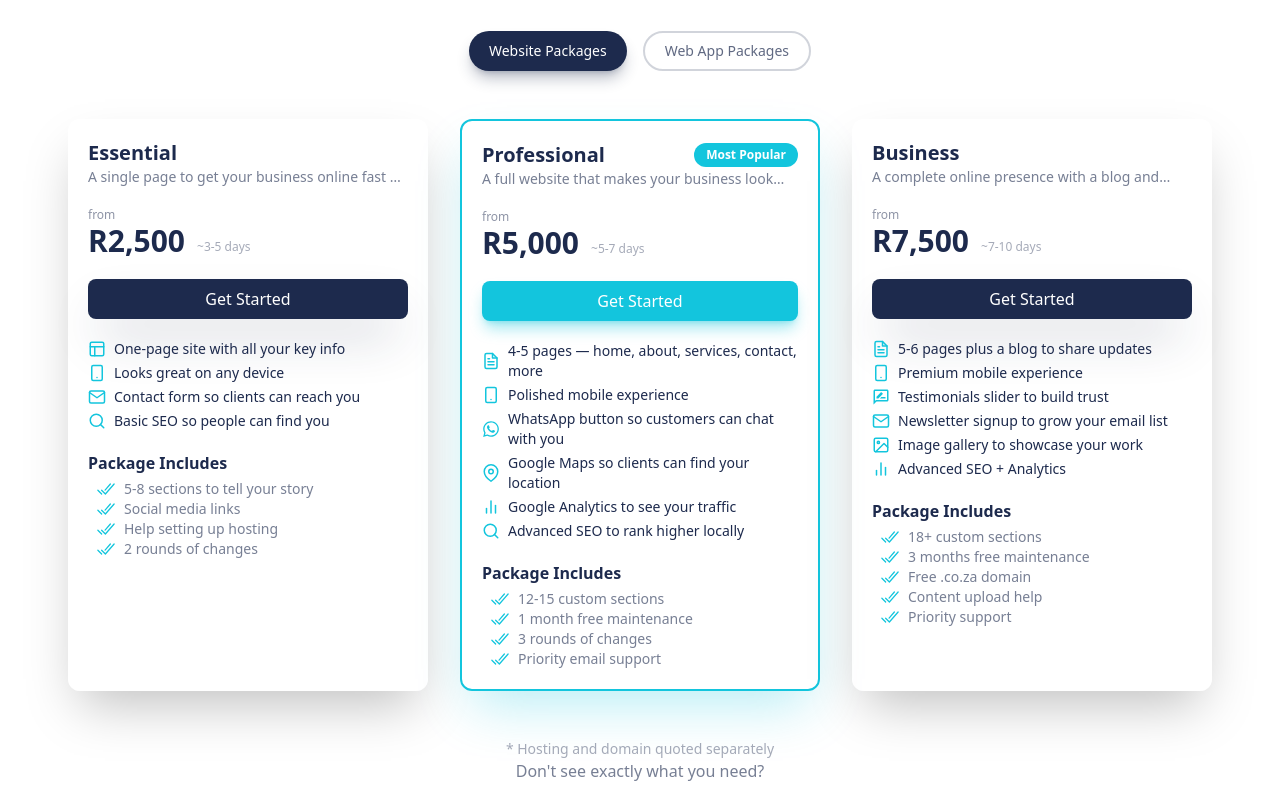
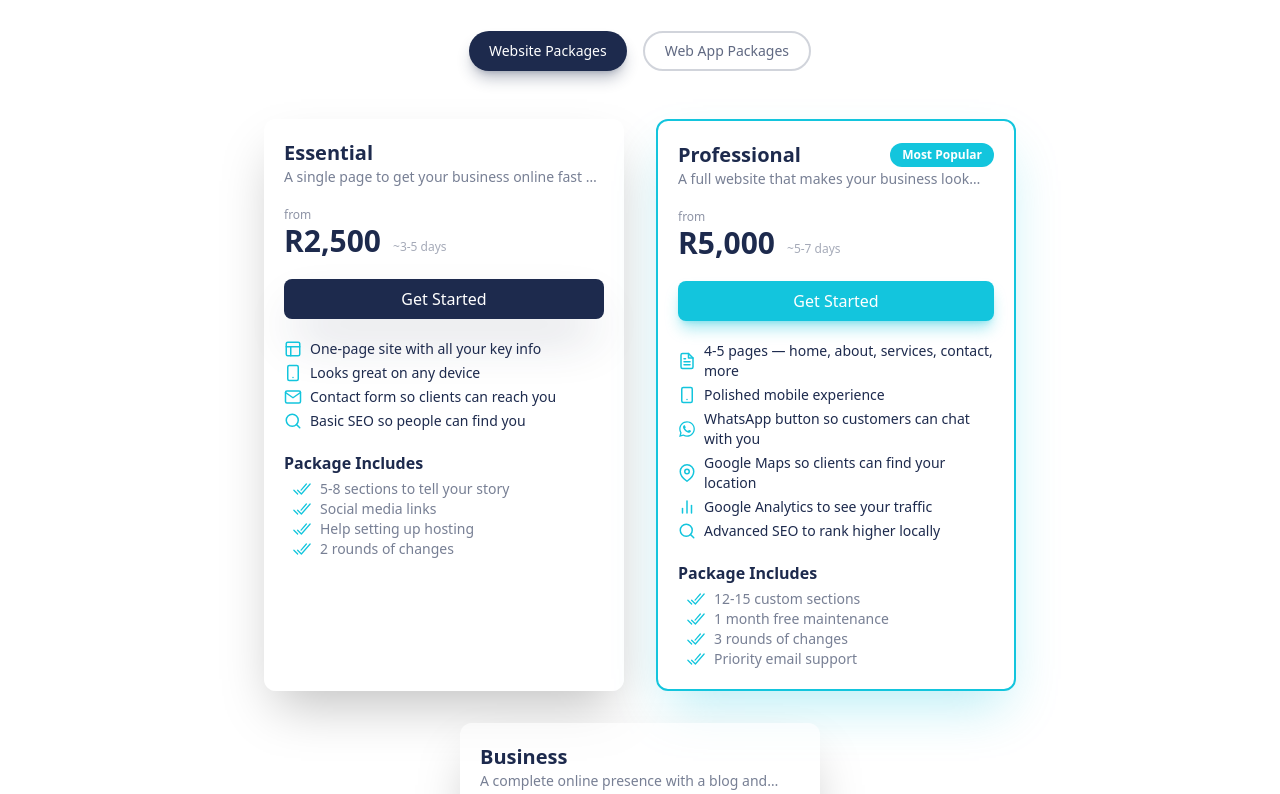
Before and after one commit to Kummirai/react-components, a Next.js app: page / in a window 1280 px wide. Shown: the part 2706-3500 px from the top of the page. Built offline with nearby package versions, Linux system fonts and the light colour scheme.

Commit message:
feat: add padding to Pricing component sections for improved layout and spacing

```diff
--- a/components/Pricing.jsx
+++ b/components/Pricing.jsx
@@ -192,7 +192,7 @@
       </section>
 
       {category === 1 ? (
-        <section className="max-w-6xl mx-auto flex items-stretch justify-center flex-wrap gap-8">
+        <section className="max-w-6xl mx-auto flex items-stretch justify-center flex-wrap gap-8 px-4">
           {websitePlans.map((plan) => (
             <CardTwo
               key={plan.name}
@@ -202,7 +202,7 @@
           ))}
         </section>
       ) : (
-        <section className="max-w-6xl mx-auto flex items-stretch justify-center flex-wrap gap-8">
+        <section className="max-w-6xl mx-auto flex items-stretch justify-center flex-wrap gap-8 px-4">
           {webAppPlans.map((plan) => (
             <CardTwo
               key={plan.name}
```
